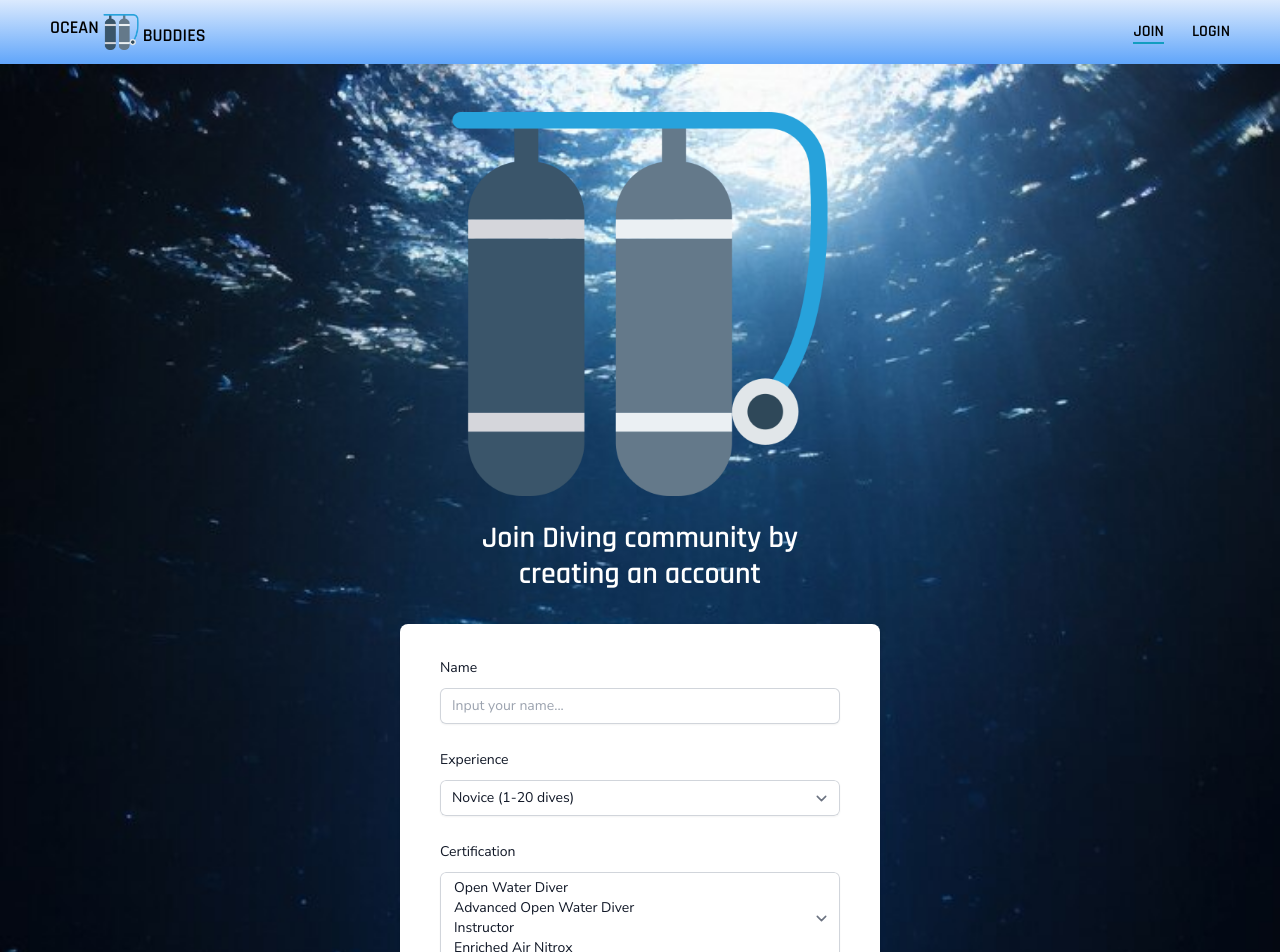
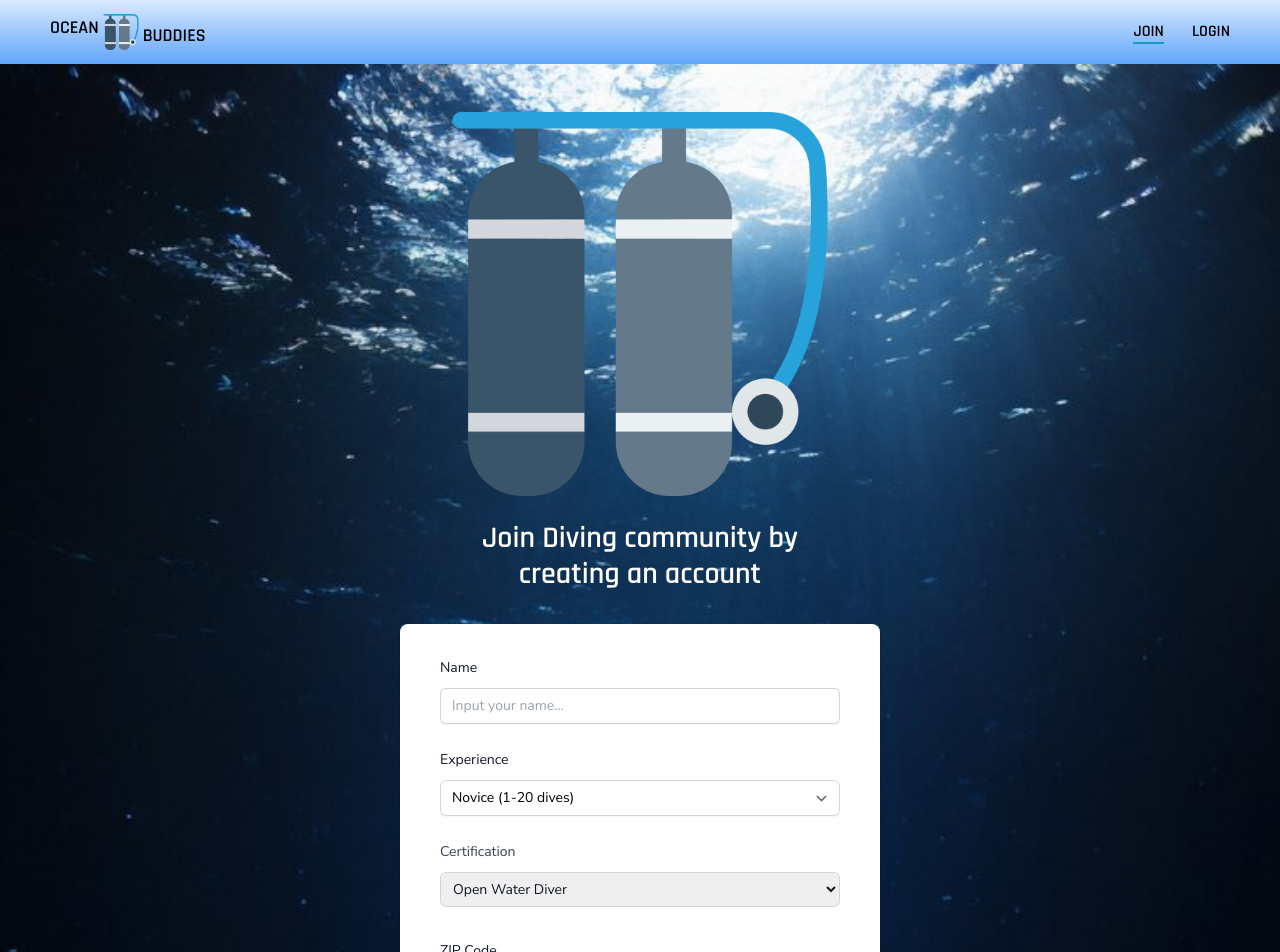
Before and after one commit to RozaliiaRusskikh/ocean-buddies, a Next.js app: page /register in a window 1280 px wide. Shown: the top 952 px of the page. Built offline with nearby package versions, Linux system fonts and the light colour scheme.

Commit message:
Add multiselect

```diff
--- a/app/components/AuthForm.tsx
+++ b/app/components/AuthForm.tsx
@@ -8,6 +8,7 @@ import Select from "./Select";
 import axios from "axios";
 import { FaRegEye } from "react-icons/fa";
 import { FaRegEyeSlash } from "react-icons/fa";
+import MultiSelect from "./MultiSelect";
 
 interface AuthFormProps {
   variant: string;
@@ -38,6 +39,7 @@ const AuthForm: React.FC<AuthFormProps> = ({ variant }) => {
   const {
     register,
     handleSubmit,
+    control,
     formState: { errors },
   } = useForm<FieldValues>({
     defaultValues: {
@@ -87,13 +89,19 @@ const AuthForm: React.FC<AuthFormProps> = ({ variant }) => {
                 disabled={isLoading}
                 register={register}
               />
-              <Select
+              {/* <Select
                 name="cerification"
                 options={certificationOptions}
                 label="Certification"
                 disabled={isLoading}
                 register={register}
                 multi
+              /> */}
+              <MultiSelect
+                control={control}
+                options={certificationOptions}
+                label="Certification"
+                disabled={isLoading}
               />
               <Input
                 id="zipcode"
--- /dev/null
+++ b/app/components/MultiSelect.tsx
@@ -0,0 +1,112 @@
+import { useController } from "react-hook-form";
+import type { Control, DefaultValues } from "react-hook-form";
+
+interface FormValues {
+  values: string[];
+}
+
+const defaultValues: DefaultValues<FormValues> = {
+  values: [],
+};
+
+const validateValues = (value: string[]) => {
+  if (!value.length) {
+    return "Please select at least one value";
+  }
+  return true;
+};
+
+interface Option {
+  label: string;
+  value: string;
+}
+
+interface MultiSelectProps {
+  control: Control<FormValues>;
+  options: Option[];
+  label: string;
+  disabled: boolean;
+}
+
+const MultiSelect: React.FC<MultiSelectProps> = ({
+  control,
+  options,
+  label,
+  disabled,
+}) => {
+  const { field, fieldState } = useController({
+    control,
+    name: "values",
+    rules: {
+      validate: validateValues,
+    },
+  });
+
+  const selectedValues = Array.isArray(field.value) ? field.value : [];
+
+  return (
+    <fieldset className="mt-4">
+      <legend className="block text-sm font-medium leading-6 text-gray-700">
+        {label}
+      </legend>
+      <select
+        disabled={disabled}
+        onChange={(event) =>
+          field.onChange([...selectedValues, event.target.value])
+        }
+        className={`
+          mt-2
+          pl-2
+          block
+          py-1.5
+          w-full
+          rounded-md
+          border
+          sm:leading-6
+          focus:border-2
+          focus:ring-secondary
+          focus:border-secondary
+          sm:text-sm
+          ${
+            disabled
+              ? "text-gray-500 bg-gray-100 border-gray-200 cursor-not-allowed"
+              : "text-gray-900 border-gray-300"
+          }
+        `}
+      >
+        <option value="" disabled>
+          Choose values
+        </option>
+        {options
+          .filter((option) => !selectedValues.includes(option.label))
+          .map((option, index) => (
+            <option key={index} value={option.value}>
+              {option.label}
+            </option>
+          ))}
+      </select>
+      <p className="mt-2 text-sm text-red-500">{fieldState.error?.message}</p>
+      <ul className="mt-2">
+        {selectedValues.map((value, index) => (
+          <li key={value} className="mb-2">
+            {value}
+            <button
+              style={{ marginLeft: 8 }}
+              type="button"
+              onClick={() => {
+                const updatedValues = [...selectedValues];
+                updatedValues.splice(index, 1);
+                field.onChange(updatedValues);
+              }}
+              className="ml-2 px-2 py-1 text-sm font-medium text-white bg-red-500 rounded-md focus:outline-none focus:ring focus:border-blue-300"
+            >
+              Remove
+            </button>
+          </li>
+        ))}
+      </ul>
+    </fieldset>
+  );
+};
+
+export default MultiSelect;
--- a/app/components/Select.tsx
+++ b/app/components/Select.tsx
@@ -10,7 +10,7 @@ interface SelectProps {
   options: Option[];
   register: UseFormRegister<FieldValues>;
   label: string;
-  disabled?: boolean;
+  disabled: boolean;
   multi?: boolean;
 }
 
@@ -39,7 +39,6 @@ const Select: React.FC<SelectProps> = ({
             rounded-md
             border-0
             py-1.5
-            text-gray-900
             shadow-sm
             ring-1
             ring-inset
```
